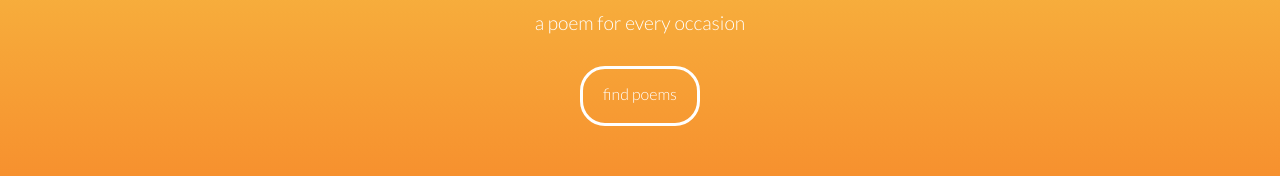
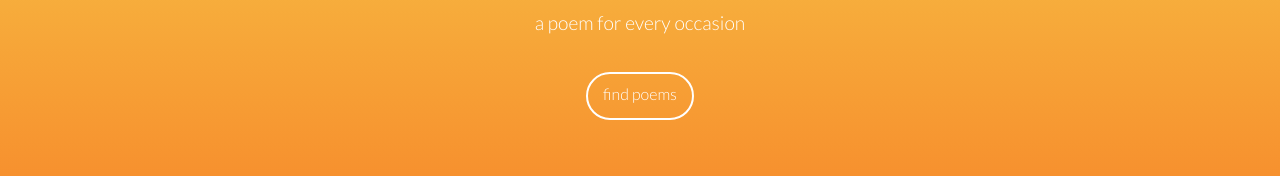
Before and after one commit to robinsola/Stanza-Angular, an Angular app: page / in a window 1280 px wide. Shown: the part 487-663 px from the top of the page. Built offline with nearby package versions, Linux system fonts and the light colour scheme.

Commit message:
decrese button padding

```diff
--- a/src/sass/_mixins.scss
+++ b/src/sass/_mixins.scss
@@ -10,10 +10,10 @@
 @mixin button {
   background-color: transparent;
   color: $white;
-  border: 3px solid white;
+  border: 2px solid white;
   border-radius: 25px;
   font-size: 1em;
-  padding: 15px 20px 20px 20px;
+  padding: 10px 15px 15px 15px;
   &:active {
     background-color: $white;
     color: $darkgray;
```
